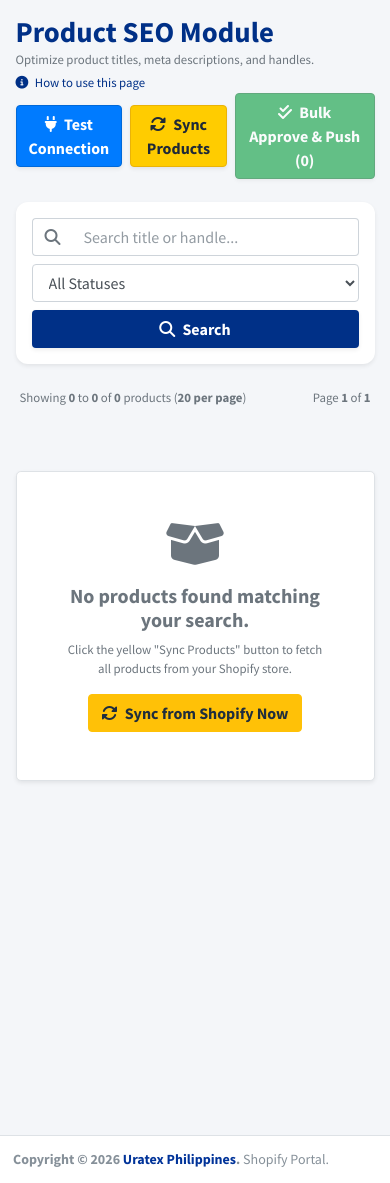
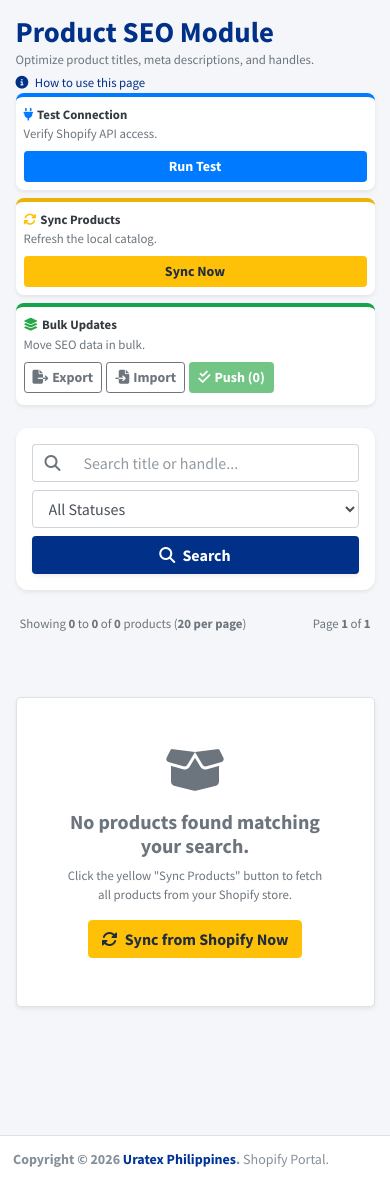
Before and after one commit to jong-uratex/uratexportal, a PHP site: page /pages/products.php in a window 390 px wide. Shown: the part 57-1240 px from the top of the page. Run offline with PHP 8.4, Linux system fonts and the light colour scheme; the visitor is signed in with stand-in values (Sample User, id 1); data comes from the database, SQL or seed files in the repository; tables that the repository leaves empty or names only in its code hold one stand-in row (values such as "Sample post"); some libraries are stand-ins or nearby versions.

Commit message:
Replaced the top action buttons with three responsive cards: Test Connection Sync Products Bulk Updates

```diff
--- a/pages/products.php
+++ b/pages/products.php
@@ -73,7 +73,89 @@ function mapShopifyStatus(string $shopifyStatus): string
 // 1. ACTION HANDLERS
 // -----------------------------------------------------------------------------
 
-// A. TEST SHOPIFY API CONNECTION - Tests both PULL and PUSH capabilities
+// A. EXPORT / IMPORT PRODUCT SEO DATA
+if (isset($_POST['action']) && $_POST['action'] === 'export_products') {
+  if (!$db) {
+    exit('Database connection unavailable.');
+  }
+
+  $exportStmt = $db->prepare("SELECT shopify_product_id, product_name, title, meta_description, handle, status, seo_score, category, price FROM shopify_products WHERE store_key = :store ORDER BY product_name ASC");
+  $exportStmt->execute([':store' => $activeStore]);
+
+  $filename = 'uratex_products_' . $activeStore . '_' . date('Y-m-d_His') . '.csv';
+  header('Content-Type: text/csv; charset=utf-8');
+  header('Content-Disposition: attachment; filename="' . $filename . '"');
+  $output = fopen('php://output', 'w');
+  fputcsv($output, ['Shopify Product ID', 'Product Name', 'Page Title', 'Meta Description', 'URL Handle', 'Status', 'SEO Score', 'Category', 'Price']);
+
+  while ($product = $exportStmt->fetch(PDO::FETCH_ASSOC)) {
+    fputcsv($output, $product);
+  }
+
+  fclose($output);
+  exit;
+}
+
+if (isset($_POST['action']) && $_POST['action'] === 'import_products') {
+  $importedCount = 0;
+  $skippedCount = 0;
+
+  if (!$db || empty($_FILES['products_csv']['tmp_name']) || $_FILES['products_csv']['error'] !== UPLOAD_ERR_OK) {
+    $message = 'ERROR: Please choose a valid product CSV file to import.';
+  } else {
+    $handle = fopen($_FILES['products_csv']['tmp_name'], 'r');
+    $headers = $handle ? fgetcsv($handle) : false;
+    $headerMap = $headers ? array_flip(array_map('trim', $headers)) : [];
+    $requiredColumns = ['Shopify Product ID', 'Page Title', 'Meta Description', 'URL Handle'];
+
+    if (!$handle || count(array_intersect($requiredColumns, array_keys($headerMap))) !== count($requiredColumns)) {
+      $message = 'ERROR: The CSV must include Shopify Product ID, Page Title, Meta Description, and URL Handle columns.';
+      if ($handle) {
+        fclose($handle);
+      }
+    } else {
+      $findStmt = $db->prepare('SELECT id FROM shopify_products WHERE store_key = :store AND shopify_product_id = :shopify_id LIMIT 1');
+      $updateStmt = $db->prepare("UPDATE shopify_products SET title = :title, meta_description = :meta_description, handle = :handle, status = 'draft', updated_by = :user WHERE id = :id");
+
+      while (($row = fgetcsv($handle)) !== false) {
+        $shopifyId = trim($row[$headerMap['Shopify Product ID']] ?? '');
+        $title = trim($row[$headerMap['Page Title']] ?? '');
+        $metaDescription = trim($row[$headerMap['Meta Description']] ?? '');
+        $urlHandle = trim($row[$headerMap['URL Handle']] ?? '');
+
+        if ($shopifyId === '' || $title === '' || $urlHandle === '') {
+          $skippedCount++;
+          continue;
+        }
+
+        $findStmt->execute([':store' => $activeStore, ':shopify_id' => $shopifyId]);
+        $productId = $findStmt->fetchColumn();
+        if (!$productId) {
+          $skippedCount++;
+          continue;
+        }
+
+        $updateStmt->execute([
+          ':title' => $title,
+          ':meta_description' => $metaDescription,
+          ':handle' => $urlHandle,
+          ':user' => $currentUser,
+          ':id' => $productId
+        ]);
+        $importedCount++;
+      }
+
+      fclose($handle);
+      $message = "Imported <strong>{$importedCount}</strong> product(s) into the {$shopCfg['name']} database.";
+      if ($skippedCount > 0) {
+        $message .= " {$skippedCount} row(s) were skipped because no matching product was found or required values were missing.";
+      }
+      recordUserLog('Product Import', 'Products', "Imported {$importedCount} product SEO row(s) for {$shopCfg['name']}; skipped {$skippedCount}.", 'product', null, 'success');
+    }
+  }
+}
+
+// B. TEST SHOPIFY API CONNECTION - Tests both PULL and PUSH capabilities
 if (isset($_POST['action']) && $_POST['action'] === 'test_connection') {
     $storesToTest = ['retail', 'business'];
     $results = [];
@@ -702,31 +784,56 @@ include __DIR__ . '/../includes/sidebar.php';
           </a>
         </div>
 
-        <!-- Header Actions -->
-        <div class="col-sm-6 text-right d-flex justify-content-end align-items-center gap-2">
-          <!-- Test Connection -->
-          <form method="POST" class="d-inline mr-2">
+        <!-- Header Action Cards -->
+        <div class="col-sm-6">
+          <div class="row justify-content-end">
+            <div class="col-md-4 mb-2 mb-md-0">
+              <div class="card h-100 mb-0 shadow-sm border-0" style="border-top: 4px solid #007bff !important; border-radius: 8px;">
+                <div class="card-body p-2">
+                  <div class="small font-weight-bold text-dark"><i class="fas fa-plug text-primary mr-1"></i>Test Connection</div>
+                  <div class="small text-muted mb-2">Verify Shopify API access.</div>
+                  <form method="POST">
                     <input type="hidden" name="action" value="test_connection">
-            <button type="submit" class="btn font-weight-bold text-white shadow-sm" style="background-color: #007bff; border-color: #0069d9;" title="Test API connection before syncing">
-              <i class="fas fa-plug mr-1"></i> Test Connection
-            </button>
+                    <button type="submit" class="btn btn-sm btn-primary btn-block font-weight-bold">Run Test</button>
                   </form>
-
-          <!-- Sync Products -->
-          <form method="POST" class="d-inline mr-2">
+                </div>
+              </div>
+            </div>
+            <div class="col-md-4 mb-2 mb-md-0">
+              <div class="card h-100 mb-0 shadow-sm border-0" style="border-top: 4px solid #eab308 !important; border-radius: 8px;">
+                <div class="card-body p-2">
+                  <div class="small font-weight-bold text-dark"><i class="fas fa-sync-alt text-warning mr-1"></i>Sync Products</div>
+                  <div class="small text-muted mb-2">Refresh the local catalog.</div>
+                  <form method="POST">
                     <input type="hidden" name="action" value="sync_products">
-            <button type="submit" class="btn font-weight-bold shadow-sm" style="background-color: #FFCC00; color: #1f2937; border: 1px solid #eab308;">
-              <i class="fas fa-sync-alt mr-1"></i> Sync Products
-            </button>
+                    <button type="submit" class="btn btn-sm btn-warning btn-block font-weight-bold">Sync Now</button>
                   </form>
-
-          <!-- Bulk Approve & Push -->
-          <form method="POST" class="d-inline">
+                </div>
+              </div>
+            </div>
+            <div class="col-md-4">
+              <div class="card h-100 mb-0 shadow-sm border-0" style="border-top: 4px solid #16a34a !important; border-radius: 8px;">
+                <div class="card-body p-2">
+                  <div class="small font-weight-bold text-dark"><i class="fas fa-layer-group text-success mr-1"></i>Bulk Updates</div>
+                  <div class="small text-muted mb-2">Move SEO data in bulk.</div>
+                  <div class="d-flex flex-wrap">
+                    <form method="POST" class="mr-1 mb-1">
+                      <input type="hidden" name="action" value="export_products">
+                      <button type="submit" class="btn btn-sm btn-outline-secondary font-weight-bold" title="Export products database"><i class="fas fa-file-export mr-1"></i>Export</button>
+                    </form>
+                    <form method="POST" enctype="multipart/form-data" class="mr-1 mb-1">
+                      <input type="hidden" name="action" value="import_products">
+                      <label class="btn btn-sm btn-outline-secondary font-weight-bold mb-0" title="Import to product database"><i class="fas fa-file-import mr-1"></i>Import<input type="file" name="products_csv" accept=".csv,text/csv" class="d-none" onchange="this.form.submit()"></label>
+                    </form>
+                    <form method="POST" class="mb-1">
                       <input type="hidden" name="action" value="bulk_push">
-            <button type="submit" class="btn font-weight-bold text-white shadow-sm" style="background-color: #16a34a; border-color: #15803d;" <?php echo $draftCount === 0 ? 'disabled' : ''; ?>>
-              <i class="fas fa-check-double mr-1"></i> Bulk Approve & Push (<?php echo $draftCount; ?>)
-            </button>
+                      <button type="submit" class="btn btn-sm btn-success font-weight-bold" <?php echo $draftCount === 0 ? 'disabled' : ''; ?> title="Bulk push draft products to Shopify"><i class="fas fa-check-double mr-1"></i>Push (<?php echo $draftCount; ?>)</button>
                     </form>
+                  </div>
+                </div>
+              </div>
+            </div>
+          </div>
         </div>
       </div>
     </div>
```
Lines whose indentation alone changed are shown as unchanged.
